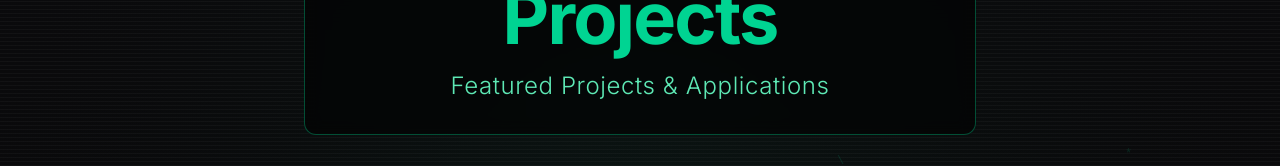
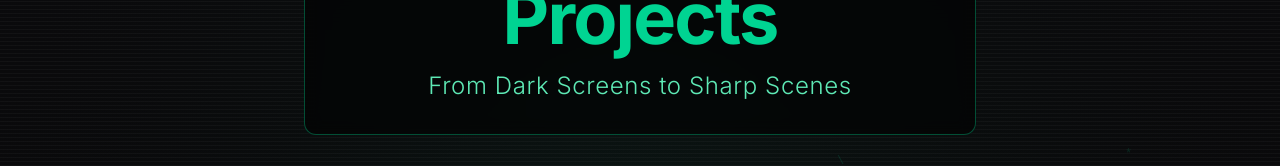
Before and after one commit to shariqsk/shariq-website, a Next.js app in the folder shariq-portfolio/: page /projects in a window 1280 px wide. Shown: the part 203-369 px from the top of the page. Built offline with nearby package versions, Linux system fonts and the light colour scheme; no server answers; what @heroui/system would draw is missing.

Commit message:
Update text content on About, Contact, and Projects pages for improved clarity and engagement. Adjust phrases to enhance user experience and better reflect the page themes.

```diff
--- a/shariq-portfolio/app/about/page.tsx
+++ b/shariq-portfolio/app/about/page.tsx
@@ -30,7 +30,7 @@ export default function About() {
               About me
             </h1>
             <p className="text-emerald-300 text-base sm:text-base md:text-lg lg:text-xl xl:text-2xl font-light tracking-wide font-sans">
-            Beyond the Resume
+            Beyond the Resume...
             </p>
           </div>
         </motion.div>
--- a/shariq-portfolio/app/contact/page.tsx
+++ b/shariq-portfolio/app/contact/page.tsx
@@ -30,7 +30,7 @@ export default function Contact() {
               Contact
             </h1>
             <p className="text-emerald-300 text-base sm:text-base md:text-lg lg:text-xl xl:text-2xl font-light tracking-wide font-sans">
-              Let's Connect & Collaborate
+              Let's Connect & Collaborate!
             </p>
           </div>
         </motion.div>
--- a/shariq-portfolio/app/projects/page.tsx
+++ b/shariq-portfolio/app/projects/page.tsx
@@ -30,7 +30,7 @@ export default function Projects() {
               Projects
             </h1>
             <p className="text-emerald-300 text-base sm:text-base md:text-lg lg:text-xl xl:text-2xl font-light tracking-wide font-sans">
-              Featured Projects & Applications
+            From Dark Screens to Sharp Scenes
             </p>
           </div>
         </motion.div>
```
